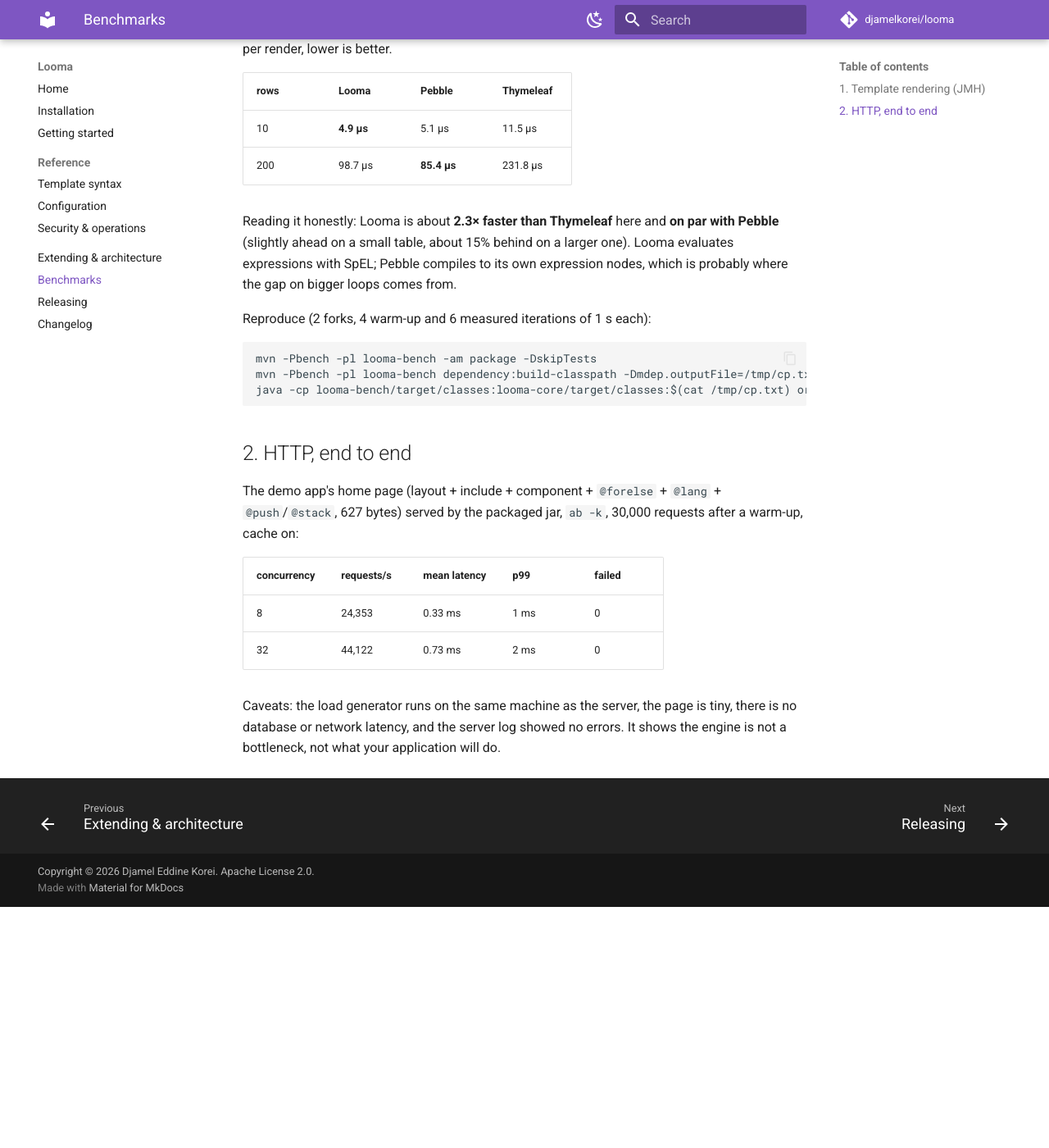
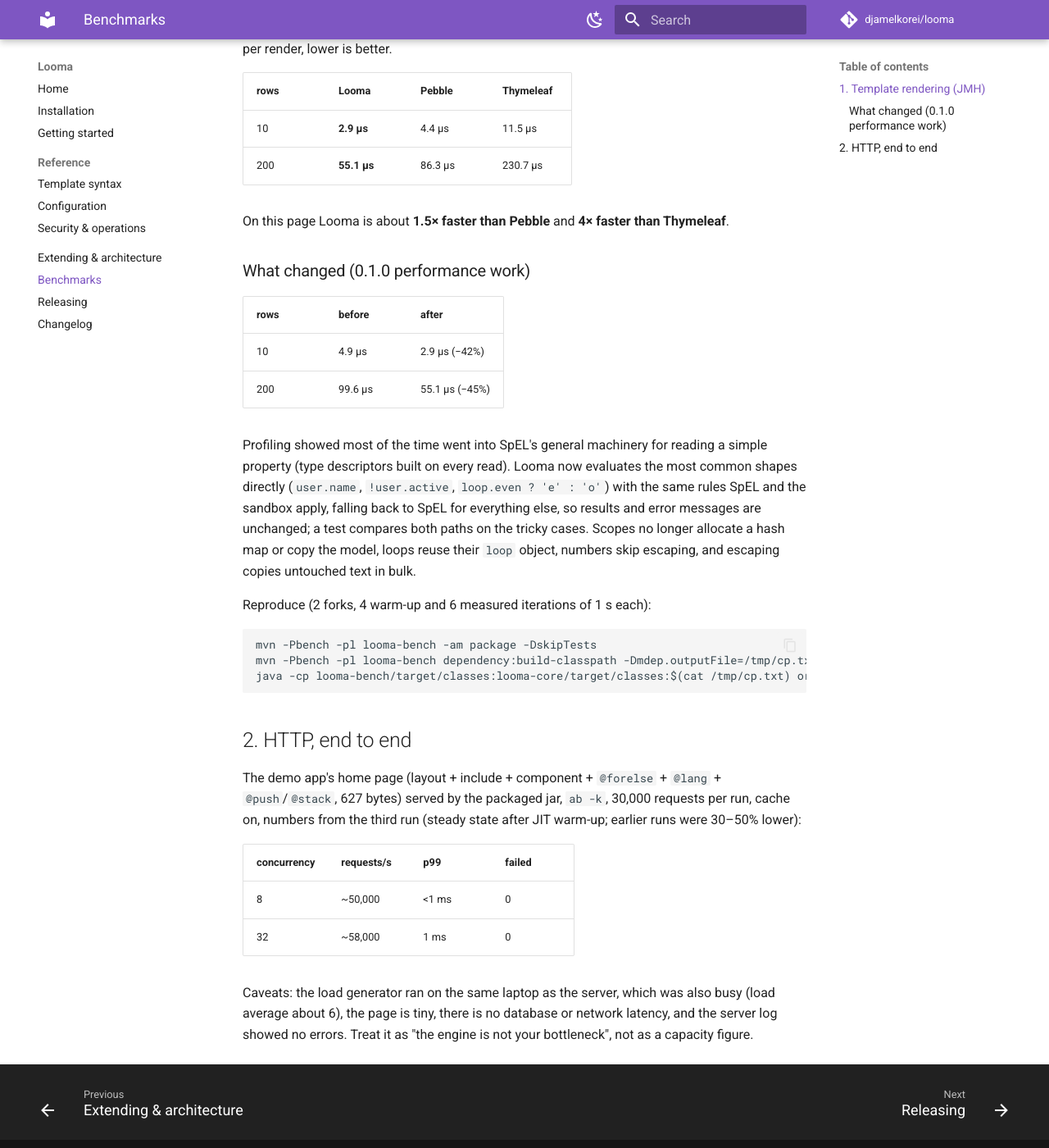
Before and after one commit to djamelkorei/looma, an MkDocs documentation site: the page built from docs/benchmarks.md, in a window 1280 px wide and 1400 px high, scrolled down 419 px. Shown: the whole window at 82% size. Built offline with MkDocs 1.6.1 and Material for MkDocs 9.7.7, drawn with Linux system fonts in a browser that asks for light colours; comment, search, counter and statistics services are not loaded; before the commit the page ends 1525 px from its top, so only the background shows below that.

Commit message:
Update benchmarks and security docs after audit

```diff
--- a/docs/benchmarks.md
+++ b/docs/benchmarks.md
@@ -16,12 +16,24 @@
 
 | rows | Looma | Pebble | Thymeleaf |
 |---|---|---|---|
-| 10 | **4.9 µs** | 5.1 µs | 11.5 µs |
-| 200 | 98.7 µs | **85.4 µs** | 231.8 µs |
+| 10 | **2.9 µs** | 4.4 µs | 11.5 µs |
+| 200 | **55.1 µs** | 86.3 µs | 230.7 µs |
 
-Reading it honestly: Looma is about **2.3× faster than Thymeleaf** here and **on par with Pebble**
-(slightly ahead on a small table, about 15% behind on a larger one). Looma evaluates expressions with SpEL;
-Pebble compiles to its own expression nodes, which is probably where the gap on bigger loops comes from.
+On this page Looma is about **1.5× faster than Pebble** and **4× faster than Thymeleaf**.
+
+### What changed (0.1.0 performance work)
+
+| rows | before | after |
+|---|---|---|
+| 10 | 4.9 µs | 2.9 µs (−42%) |
+| 200 | 99.6 µs | 55.1 µs (−45%) |
+
+Profiling showed most of the time went into SpEL's general machinery for reading a simple property
+(type descriptors built on every read). Looma now evaluates the most common shapes directly (`user.name`,
+`!user.active`, `loop.even ? 'e' : 'o'`) with the same rules SpEL and the sandbox apply, falling back to SpEL for
+everything else, so results and error messages are unchanged; a test compares both paths on the tricky cases.
+Scopes no longer allocate a hash map or copy the model, loops reuse their `loop` object, numbers skip escaping, and
+escaping copies untouched text in bulk.
 
 Reproduce (2 forks, 4 warm-up and 6 measured iterations of 1 s each):
 
@@ -34,13 +46,14 @@
 ## 2. HTTP, end to end
 
 The demo app's home page (layout + include + component + `@forelse` + `@lang` + `@push`/`@stack`, 627 bytes)
-served by the packaged jar, `ab -k`, 30,000 requests after a warm-up, cache on:
+served by the packaged jar, `ab -k`, 30,000 requests per run, cache on, numbers from the third run (steady state
+after JIT warm-up; earlier runs were 30–50% lower):
 
-| concurrency | requests/s | mean latency | p99 | failed |
-|---|---|---|---|---|
-| 8 | 24,353 | 0.33 ms | 1 ms | 0 |
-| 32 | 44,122 | 0.73 ms | 2 ms | 0 |
+| concurrency | requests/s | p99 | failed |
+|---|---|---|---|
+| 8 | ~50,000 | <1 ms | 0 |
+| 32 | ~58,000 | 1 ms | 0 |
 
-Caveats: the load generator runs on the same machine as the server, the page is tiny, there is no database
-or network latency, and the server log showed no errors. It shows the engine is not a bottleneck, not what your
-application will do.
+Caveats: the load generator ran on the same laptop as the server, which was also busy (load average about 6),
+the page is tiny, there is no database or network latency, and the server log showed no errors. Treat it as
+"the engine is not your bottleneck", not as a capacity figure.
```
Also changed, not shown: CHANGELOG.md (+4 -0 lines), README.md (+1 -1 lines), docs/index.md (+1 -1 lines), docs/security.md (+6 -1 lines).
